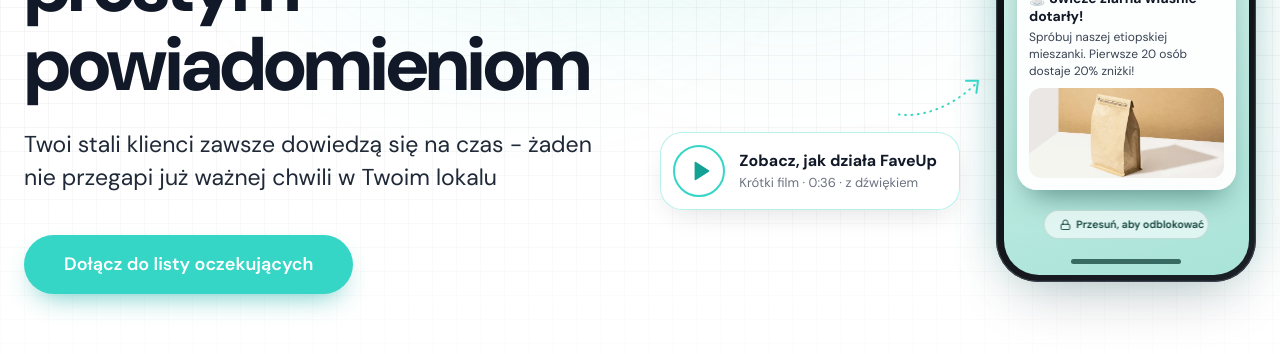
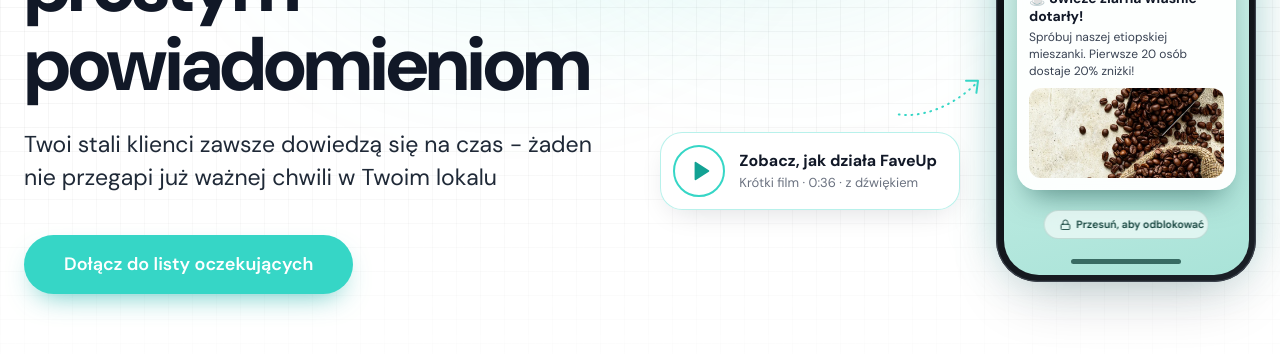
Before and after one commit to clint123-ops/faveup-site, a website with bundled scripts: page site/index.html in a window 1280 px wide. Shown: the part 446-800 px from the top of the page. Built offline with nearby package versions, Linux system fonts and the light colour scheme.

Commit message:
Show freshly roasted beans spilling from a coffee sack in the push photo
The plain kraft bag looked empty next to a "fresh beans just arrived"
message. The push now shows glossy roasted beans spilling from a sack with
a scoop, an unbranded Unsplash photo that matches the copy.

Co-Authored-By: Claude Opus 5.5 <noreply@anthropic.com>

```diff
--- a/site/index.html
+++ b/site/index.html
@@ -105,7 +105,7 @@
                     </div>
                     <p class="notif__title" data-i18n="phone.notifTitle">☕ Świeże ziarna właśnie dotarły!</p>
                     <p class="notif__body" data-i18n="phone.notifBody">Spróbuj naszej etiopskiej mieszanki. Pierwsze 20 osób dostaje 20% zniżki!</p>
-                    <img class="notif__image" src="assets/img/aroma-paczka-kawy.webp" alt="" width="720" height="313" />
+                    <img class="notif__image" src="assets/img/aroma-swieza-kawa-ziarna.webp" alt="" width="720" height="313" />
                   </div>
                   <div class="phone__unlock">
                     <svg class="i" aria-hidden="true"><use href="assets/icons.svg#lock" /></svg>
@@ -429,7 +429,7 @@
                       </div>
                       <p class="notif__title" data-i18n="phone.notifTitle">☕ Świeże ziarna właśnie dotarły!</p>
                       <p class="notif__body" data-i18n="phone.notifBody">Spróbuj naszej etiopskiej mieszanki. Pierwsze 20 osób dostaje 20% zniżki!</p>
-                      <img class="notif__image" src="assets/img/aroma-paczka-kawy.webp" alt="" width="720" height="313" />
+                      <img class="notif__image" src="assets/img/aroma-swieza-kawa-ziarna.webp" alt="" width="720" height="313" />
                     </div>
                     <div class="phone__unlock">
                       <svg class="i" aria-hidden="true"><use href="assets/icons.svg#lock" /></svg>
```
Also changed, not shown: site/assets/img/aroma-paczka-kawy.webp (deleted), site/assets/img/aroma-swieza-kawa-ziarna.webp (added).
